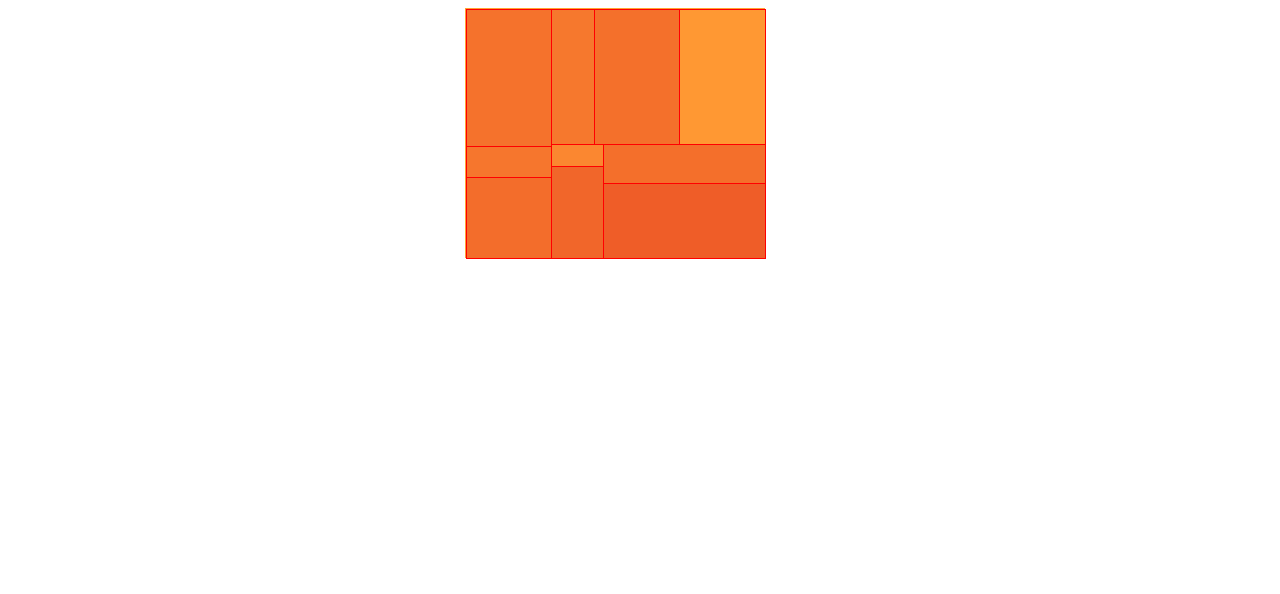
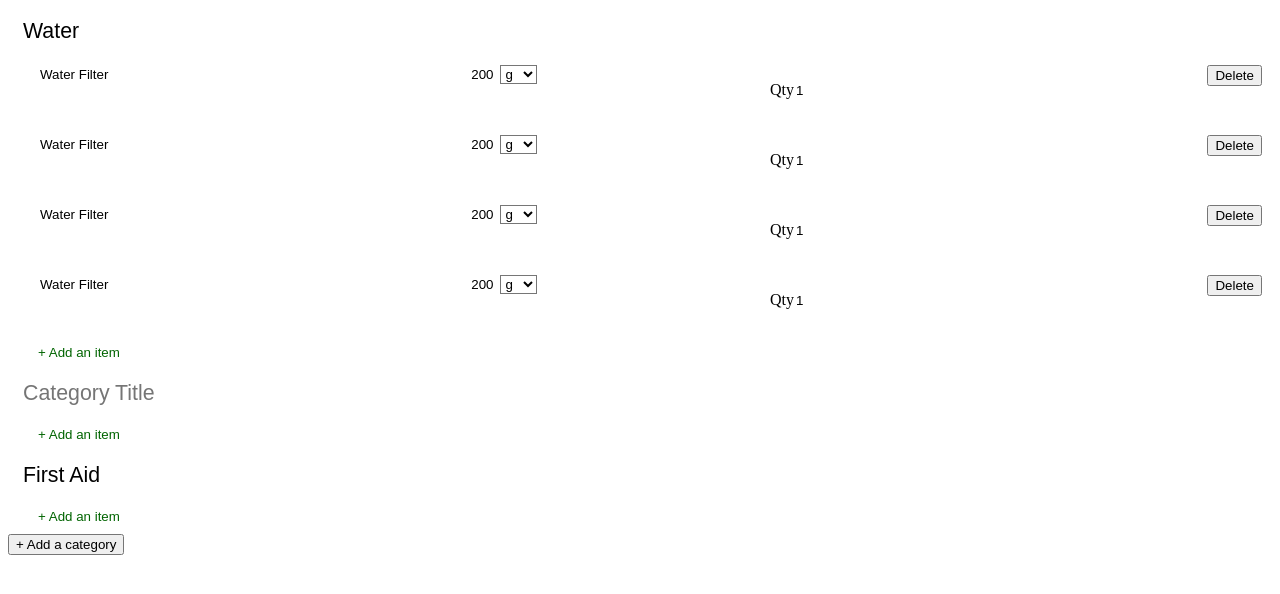
Before and after one commit to mitchHartigan/trekkr, a React (Create React App) app: page / in a window 1280 px wide. Shown: the top 594 px of the page. Built offline with nearby package versions, Linux system fonts and the light colour scheme.

Commit message:
style: hover border on Item input

```diff
--- a/src/App.js
+++ b/src/App.js
@@ -1,11 +1,11 @@
 import React from "react";
 import "./index.css";
-import BasicSunburst from "./vis/index";
+import BackpackData from "./pack/BackpackData";
 
 function App() {
   return (
     <>
-      <BasicSunburst />
+      <BackpackData />
     </>
   );
 }
--- a/src/pack/Item/Item.js
+++ b/src/pack/Item/Item.js
@@ -10,7 +10,7 @@ export default class Item extends Component {
     //TODO: refactor as functional component
   }
 
-  handleUpdate = evt => {
+  handleUpdate = (evt) => {
     this.props.updateItemContents(
       this.props.item.id,
       evt.target.name,
--- a/src/vis/index.js
+++ b/src/vis/index.js
@@ -23,33 +23,88 @@ function _getRandomData(total) {
   };
 }
 
-const treemapStyle = {
-  alignItems: "center",
-  borderRadius: "100% ",
-  display: "flex",
-  justifyContent: "center",
+const data = {
+  title: "",
+  color: 1,
+  children: [
+    {
+      title: "title",
+      color: 1,
+      children: [
+        {
+          name: "0.2",
+          size: 680.9902143327051,
+          color: 0.9877830886701155,
+          style: {
+            border: "thin solid blue",
+          },
+        },
+        {
+          name: "0.7",
+          size: 699.086062912123,
+          color: 0.8344425977692935,
+          style: {
+            border: "thin solid blue",
+          },
+        },
+        {
+          name: "0.2",
+          size: 680.9902143327051,
+          color: 0.9877830886701155,
+          style: {
+            border: "thin solid blue",
+          },
+        },
+      ],
+    },
+    {
+      name: "0.2",
+      size: 680.9902143327051,
+      color: 0.9877830886701155,
+      style: {
+        border: "thin solid red",
+      },
+    },
+    {
+      name: "0.7",
+      size: 699.086062912123,
+      color: 0.8344425977692935,
+      style: {
+        border: "thin solid red",
+      },
+    },
+    {
+      name: "0.8",
+      size: 756.3596694398784,
+      color: 0.20353843627878554,
+      style: {
+        border: "thin solid red",
+      },
+    },
+  ],
 };
 
-export default class DynamicTreemapExample extends React.Component {
+export default class TreemapGraph extends React.Component {
   state = {
     hoveredNode: false,
-    treemapData: _getRandomData(),
+    treemapData: this.props.data || data,
   };
 
   render() {
+    console.log("treemap Data", this.state.treemapData);
     const { hoveredNode } = this.state;
     const treeProps = {
       animation: {
         damping: 9,
         stiffness: 300,
       },
-      width: 350,
+      width: 600,
       data: this.state.treemapData,
-      height: 300,
+      height: 500,
       mode: "squarify",
     };
     return (
-      <div style={treemapStyle}>
+      <div>
         <Treemap {...treeProps} />
       </div>
     );
```
